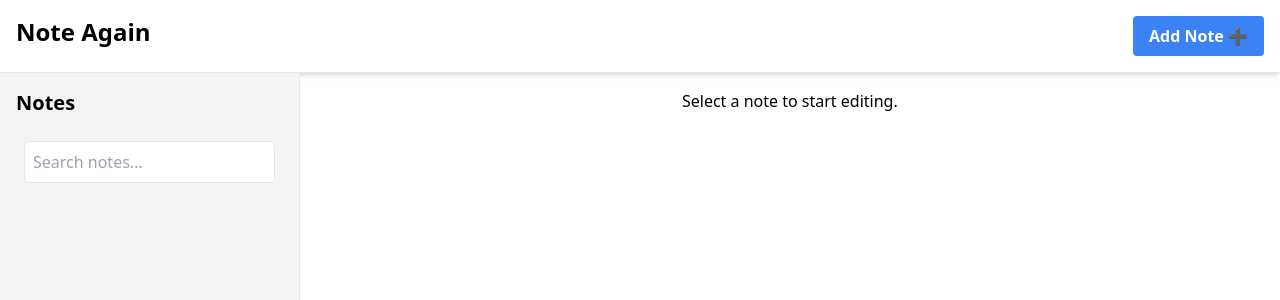
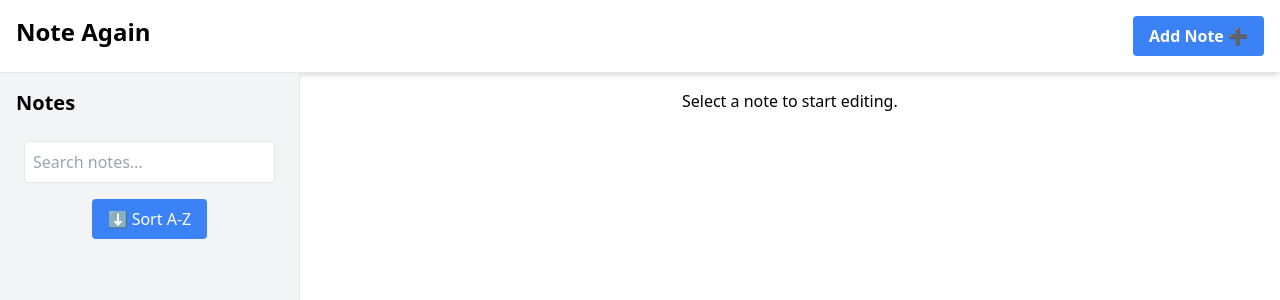
Before and after one commit to BrachoD/note-again, a React (Vite) app: page / in a window 1280 px wide. Shown: the top 300 px of the page. Built offline with nearby package versions, Linux system fonts and the light colour scheme.

Commit message:
Now we have a working sort by name function.

```diff
--- a/src/App.jsx
+++ b/src/App.jsx
@@ -21,6 +21,8 @@ function App() {
   const [selectedNote, setSelectedNote] = useState(null);
 
   const [searchTerm, setSearchTerm] = useState("");
+
+  const [sortOrderAsc, setSortOrderAsc] = useState(true);
 
   //Looking for filtered notes.
   const filteredNotes = notes.filter(note =>
@@ -77,18 +79,22 @@ function App() {
       buttonsStyling: false
     }).then((result) => {
       if (result.isConfirmed) {
-
-
-
-
         setNotes(prevNotes => prevNotes.filter(note => note.id !== id));
-
         if (selectedNote.id === id) {
           setSelectedNote(null); //Unselect if it was selected
         }
         Swal.fire('Deleted!', 'Your note has been deleted.', 'success');
       }
     });
+  };
+
+  //Sort notes by name.
+  const sortNotesByName = () => {
+    const sorted = [...notes].sort((a, b) => {
+      return sortOrderAsc ? a.title.localeCompare(b.title) : b.title.localeCompare(a.title);
+    });
+    setNotes(sorted);
+    setSortOrderAsc(!sortOrderAsc)
   };
 
   //Updates localStorage everytime a note changes.
@@ -101,7 +107,7 @@ function App() {
     <div className="h-screen flex flex-col">
       <Header handleAddNote={handleAddNote} />
       <div className="flex flex-1">
-        <Sidebar notes={filteredNotes} onSelectNote={handleSelectNote} searchTerm={searchTerm} setSearchTerm={setSearchTerm} />
+        <Sidebar notes={filteredNotes} onSelectNote={handleSelectNote} searchTerm={searchTerm} setSearchTerm={setSearchTerm} onSortNotes={sortNotesByName} sortOrderAsc={sortOrderAsc} />
         <Editor selectedNote={selectedNote} onUpdateNote={handleUpdateNote} onDeleteNote={handleDeleteNote} />
       </div>
     </div>
--- a/src/components/Sidebar.jsx
+++ b/src/components/Sidebar.jsx
@@ -2,12 +2,18 @@ import React from "react";
 import NoteList from "./NoteList";
 import SearchBar from "./SearchBar";
 
-const Sidebar = ({ notes, onSelectNote, searchTerm, setSearchTerm }) => {
+const Sidebar = ({ notes, onSelectNote, searchTerm, setSearchTerm, onSortNotes, sortOrderAsc }) => {
 
     return (
-        <aside className="w-96 bg-gray-100 h-full p-4 border-r">
+        <aside className="w-96 bg-gray-100 h-full p-4 border-r item flex flex-col">
             <h2 className="text-xl font-bold mb-4">Notes</h2>
             <SearchBar searchTerm={searchTerm} setSearchTerm={setSearchTerm} />
+            <button
+                className="bg-blue-500 hover:bg-blue-600 text-white py-2 px-4 rounded my-2 w-auto mx-auto"
+                onClick={onSortNotes}
+            >
+                {sortOrderAsc ? '⬇️ Sort A-Z' : '⬆️ Sort Z-A'}
+            </button>
             <NoteList notes={notes} onSelectNote={onSelectNote} />
         </aside>
     );
```
